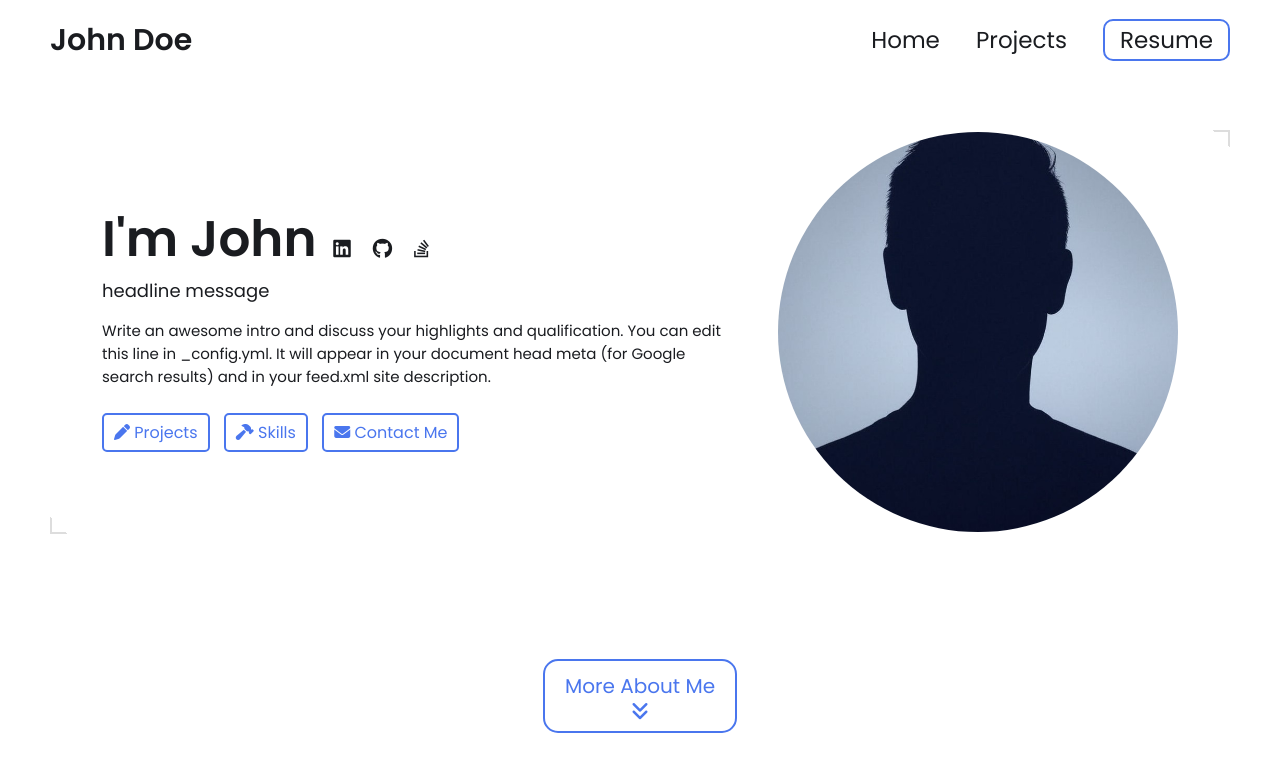
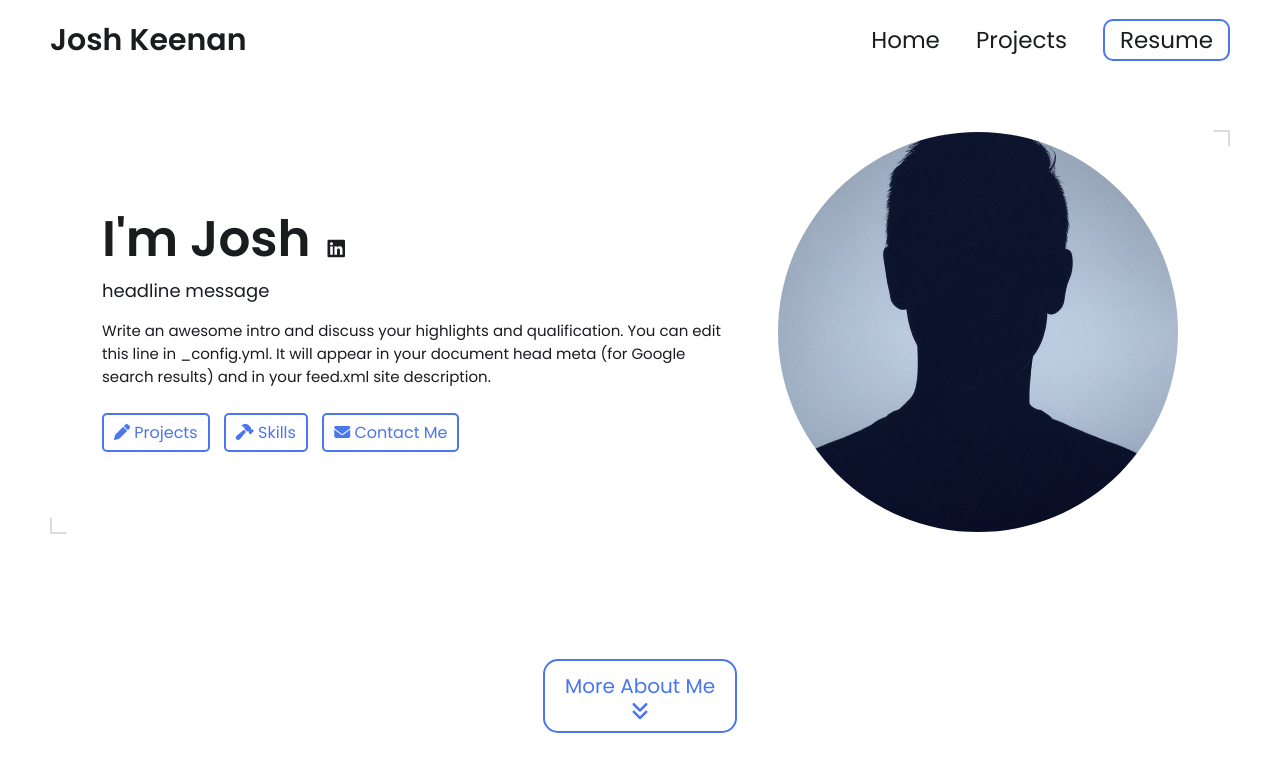
Before and after one commit to JJK3671/JJK3671.github.io, a Jekyll site: the page built from index.html, in a window 1280 px wide and 900 px high. Shown: the top 772 px of the window. Built offline with Jekyll 4.4.1, drawn with Linux system fonts in a browser that asks for light colours.

Commit message:
Update _config.yml

```diff
--- a/_config.yml
+++ b/_config.yml
@@ -12,7 +12,7 @@ title: John Doe's Portfolio # This is what shows up in the tab of the browser
 
 
 # Hero Section
-name: John Doe
+name: Josh Keenan
 headline: headline message
 description: >- # dont remove this line. this will ignore all new lines until the next section
   Write an awesome intro and discuss your highlights and qualification. You can edit this
@@ -31,9 +31,9 @@ resume-url: https://drive.google.com/file/d/13Z3duVzh-gguPU5r03oJVEE6rV9rd3DS/vi
 # Set up external links - this will show up as small icons next to your name.
 
 external-links:    # input only your own url slug. The icons with missing entries will not appear.
-  linkedin: test    # https://www.linkedin.com/in/{your url slug}
-  github: leea12    # https://github.com/{your url slug}
-  stackoverflow: test      # https://stackoverflow.com/users/{your url slug}
+  linkedin: test    # www.linkedin.com/in/keenan-joshua
+  github:    # https://github.com/{your url slug}
+  stackoverflow:      # https://stackoverflow.com/users/{your url slug}
   medium:            # https://medium.com/@{your url slug}
   x-twitter:   # https://x.com/{your url slug}
   threads:            # https://threads.net/@{your url slug}
```
